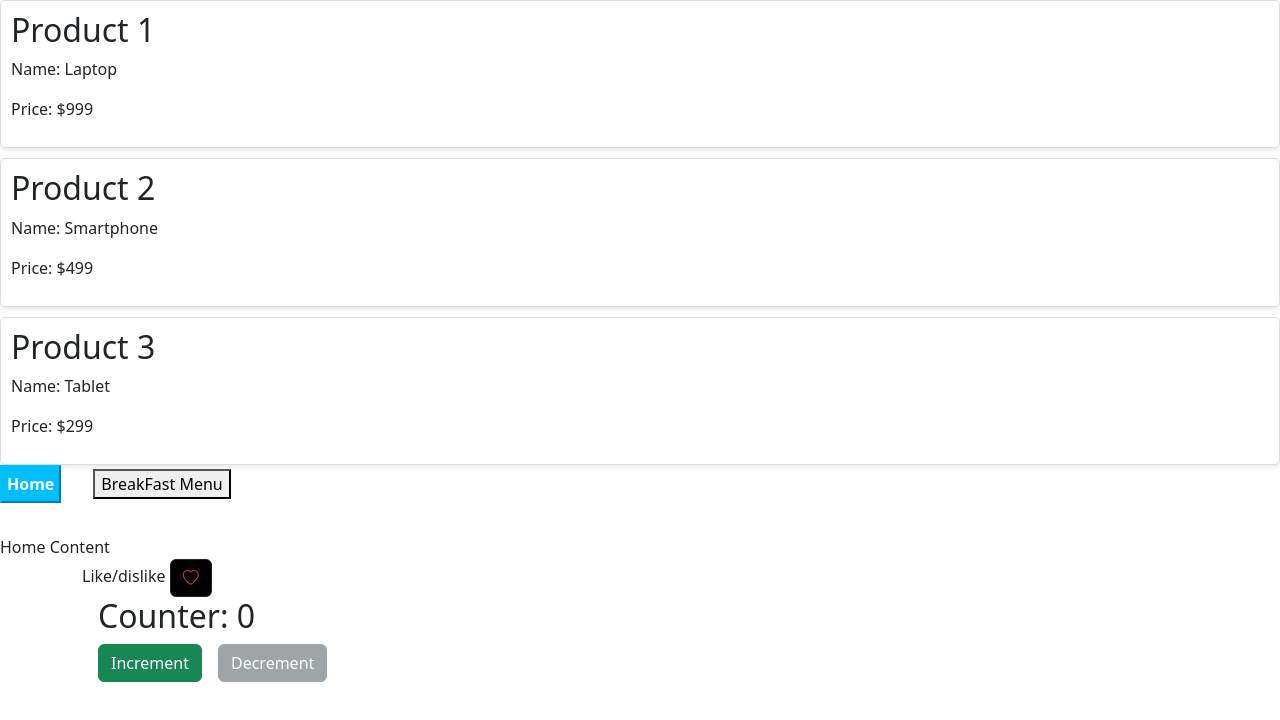
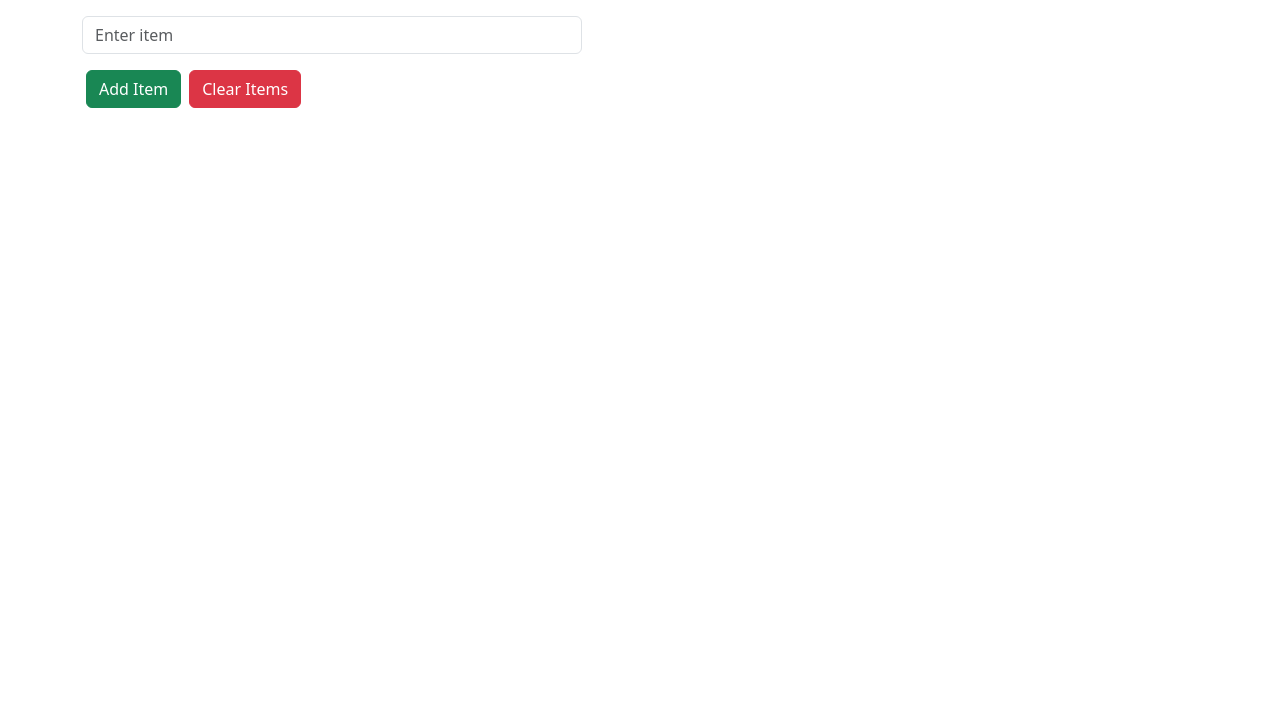
Before and after one commit to deepakkumar07-debug/first-angular-app, an Angular app: page / in a window 1280 px wide. Shown: the top 720 px of the page. Built offline with nearby package versions, Linux system fonts and the light colour scheme.

Commit message:
dependency injection

```diff
--- a/src/app/app.component.html
+++ b/src/app/app.component.html
@@ -1,69 +1,17 @@
-<div class="product-list">
-  <ng-container *ngIf="products.length > 0; else noProducts">
-    <div class="product-item" *ngFor="let product of products; let i = index">
-      <h2>Product {{ i + 1 }}</h2>
-      <p>Name: {{ product.name }}</p>
-      <p>Price: ${{ product.price }}</p>
-    </div>
-  </ng-container>
-
-  <!-- #tempplateVariable -->
-  <ng-template #noProducts>
-    <p>No Products Found</p>
-  </ng-template>
+<div class="container my-3">
+  <input
+    class="form-control"
+    style="width: 500px"
+    [(ngModel)]="newItem"
+    placeholder="Enter item"
+  />
+  <button class="btn btn-success my-3 mx-1" (click)="addItem()">
+    Add Item
+  </button>
+  <button class="btn btn-danger my-3 mx-1" (click)="clearItems()">
+    Clear Items
+  </button>
+  <ul>
+    <li *ngFor="let item of items">{{ item }}</li>
+  </ul>
 </div>
-
-<!-- Buttons to change the view mode -->
-<ng-container>
-  <button
-    class="tabs"
-    (click)="viewMode = 'home'"
-    [ngClass]="{ active: viewMode == 'home' }"
-  >
-    Home
-  </button>
-  <button
-    class="tabs"
-    (click)="viewMode = 'breakfast'"
-    [ngClass]="{ active: viewMode == 'breakfast' }"
-  >
-    BreakFast Menu
-  </button>
-
-  <!-- Content rendering based on the selected view mode -->
-  <div [ngSwitch]="viewMode" class="tab-content">
-    <!-- Content rendering based on the selected view mode -->
-    <div *ngSwitchCase="'home'">Home Content</div>
-
-    <!-- Displayed when viewMode is 'breakfast' -->
-    <div *ngSwitchCase="'breakfast'">BreakFast Menu Content</div>
-
-    <!-- Displayed when viewMode doesn't match any case -->
-    <div *ngSwitchDefault>something went wrong</div>
-  </div>
-</ng-container>
-
-<div class="container">
-  <span>Like/dislike </span>
-  <button
-    type="button"
-    class="btn btn-dark"
-    (click)="toggleLike()"
-    [ngStyle]="{ 'background-color': isLike ? 'white' : 'black' }"
-  >
-    <i class="bi bi-heart text-danger"></i>
-  </button>
-</div>
-
-<div class="container">
-  <h2 class="mx-3">Counter: {{ count }}</h2>
-  <button (click)="increment()" class="btn btn-success mx-3">Increment</button>
-  <button
-    (click)="decrement()"
-    class="btn"
-    [disabled]="count == 0"
-    [ngClass]="{ 'btn-secondary': count == 0, 'btn-danger': count > 0 }"
-  >
-    Decrement
-  </button>
-</div>
--- a/src/app/app.component.ts
+++ b/src/app/app.component.ts
@@ -1,4 +1,5 @@
 import { Component } from '@angular/core';
+import { DataService } from './data.service';
 
 @Component({
   selector: 'app-root',
@@ -6,37 +7,25 @@ import { Component } from '@angular/core';
   styleUrls: ['./app.component.css'],
 })
 export class AppComponent {
-  constructor() {
-    console.log('App Component Constructor Called.');
+  // dependency injection at constructor
+  constructor(private dataService: DataService) {}
+  newItem: string = '';
+  items: string[] = [];
+
+  addItem() {
+    if (this.newItem) {
+      this.dataService.addData(this.newItem);
+      this.newItem = '';
+      this.updateItems();
+    }
   }
 
-  products: any = [
-    { name: 'Laptop', price: 999 },
-    { name: 'Smartphone', price: 499 },
-    { name: 'Tablet', price: 299 },
-  ];
-
-  isHide: boolean = true;
-  isLike: boolean = false;
-
-  toggleParagraph() {
-    this.isHide = !this.isHide;
+  updateItems() {
+    this.items = this.dataService.getData();
   }
 
-  toggleLike() {
-    this.isLike = !this.isLike;
-  }
-  courses = ['C', 'C++'];
-  // courses=[];
-  viewMode = 'home';
-
-  count: number = 0;
-
-  increment() {
-    this.count++;
-  }
-
-  decrement() {
-    this.count--;
+  clearItems() {
+    this.dataService.clearData();
+    this.updateItems();
   }
 }
```
